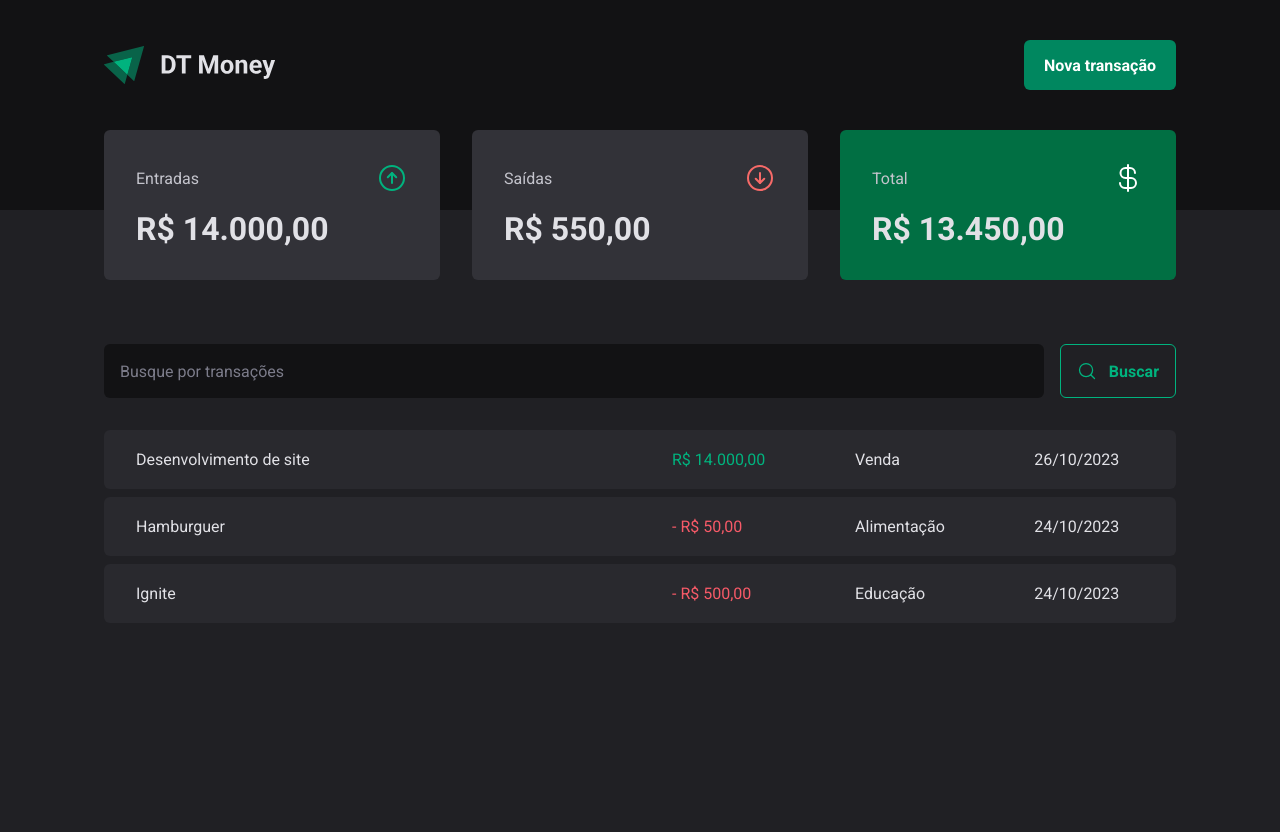
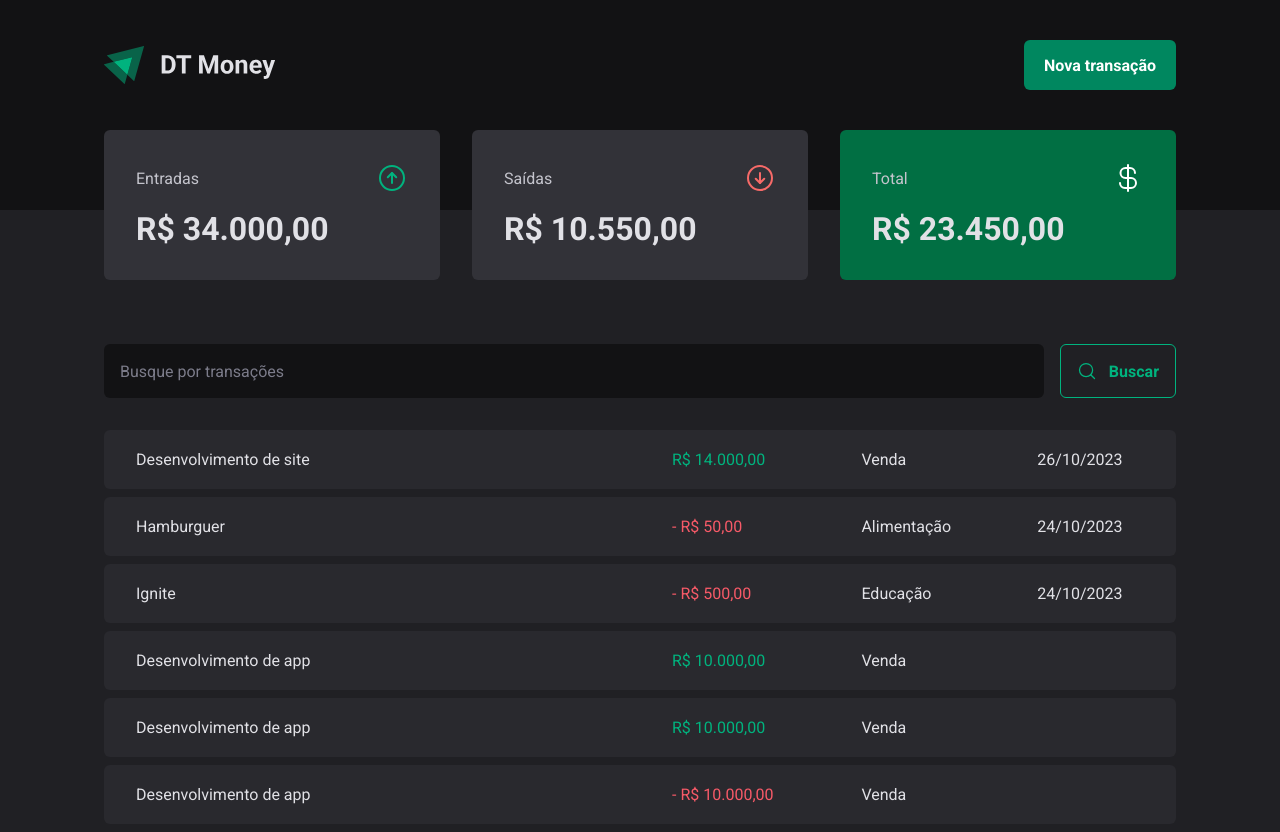
Before and after one commit to Luancss/Dtmoney-02, a React (Create React App) app: page / in a window 1280 px wide. Before the commit the page ends 800 px from the top, so only its background shows below. Built offline with nearby package versions, Linux system fonts and the light colour scheme; data requests are answered from the project's data file.

Commit message:
Created new transaction

```diff
--- a/server.json
+++ b/server.json
@@ -9,7 +9,7 @@
       "createdAt": "2023-10-26T20:10:27.431Z"
     },
     {
-      "id": 1,
+      "id": 2,
       "description": "Hamburguer",
       "type": "outcome",
       "category": "Alimentação",
@@ -17,12 +17,36 @@
       "createdAt": "2023-10-24T10:06:22.431Z"
     },
     {
-      "id": 1,
+      "id": 3,
       "description": "Ignite",
       "type": "outcome",
       "category": "Educação",
       "price": 500,
       "createdAt": "2023-10-24T10:06:22.431Z"
+    },
+    {
+      "description": "Desenvolvimento de app",
+      "price": 10000,
+      "category": "Venda",
+      "type": "income",
+      "createAt": "2023-11-17T16:47:47.086Z",
+      "id": 4
+    },
+    {
+      "description": "Desenvolvimento de app",
+      "price": 10000,
+      "category": "Venda",
+      "type": "income",
+      "createAt": "2023-11-17T17:09:35.182Z",
+      "id": 5
+    },
+    {
+      "description": "Desenvolvimento de app",
+      "price": 10000,
+      "category": "Venda",
+      "type": "outcome",
+      "createAt": "2023-11-17T17:10:29.230Z",
+      "id": 6
     }
   ]
 }
--- a/src/components/NewTransactionModal/index.tsx
+++ b/src/components/NewTransactionModal/index.tsx
@@ -10,6 +10,8 @@
 import * as z from "zod";
 import { Controller, useForm } from "react-hook-form";
 import { zodResolver } from "@hookform/resolvers/zod";
+import { useContext } from "react";
+import { TransactionsContext } from "../../contexts/TransactionsContext";
 
 const newTransactionFormSchema = z.object({
   description: z.string(),
@@ -21,11 +23,14 @@
 type NewTransactionFormInputs = z.infer<typeof newTransactionFormSchema>;
 
 export function NewTransactionModal() {
+  const {createTransaction} = useContext(TransactionsContext)
+
   const {
     control,
     register,
     handleSubmit,
     formState: { isSubmitting },
+    reset,
   } = useForm<NewTransactionFormInputs>({
     resolver: zodResolver(newTransactionFormSchema),
     defaultValues: {
@@ -34,8 +39,15 @@
   });
 
   async function handleCreateNewTransaction(data: NewTransactionFormInputs) {
-    await new Promise((resolve) => setTimeout(resolve, 2000));
-    console.log(data);
+    const {description, price, category, type} = data;
+
+    await createTransaction ({
+      description,
+      price,
+      category,
+      type,
+    })
+    reset();
   }
 
   return (
--- a/src/contexts/TransactionsContext.tsx
+++ b/src/contexts/TransactionsContext.tsx
@@ -10,9 +10,17 @@
   createdAt: string;
 }
 
+interface CreateTransactionInput {
+  description: string,
+  price: number;
+  category: string;
+  type: 'income' | 'outcome';
+}
+
 interface TransactionContextType {
   transactions: Transaction[];
   fetchTransactions: (query?: string) => Promise<void>;
+  createTransaction: (data: CreateTransactionInput) => Promise<void>;
 }
 
 interface TransactionProviderProps {
@@ -25,23 +33,42 @@
   const [transactions, setTransactions] = useState<Transaction[]>([]);
 
   async function fetchTransactions(query?: string) {
-      const response = await api.get('transactions', {
+    const response = await api.get("transactions", {
       params: {
+        _sort: "createdAt",
+        _order: "desc",
         q: query,
+      },
+    });
+    setTransactions(response.data);
   }
-      })
-      setTransactions(response.data);
+
+  async function createTransaction(data: CreateTransactionInput) {
+    const {description, price, category, type} = data;
+
+    const response = await api.post("transactions", {
+      description,
+      price,
+      category,
+      type,
+      createAt: new Date(),
+    });
+
+    setTransactions(state => [response.data, ...state])
   }
 
   useEffect(() => {
     fetchTransactions();
-    }, [])
-
+  }, []);
 
   return (
-    <TransactionsContext.Provider value={{
+    <TransactionsContext.Provider
+      value={{
         transactions,
-      fetchTransactions, }}>
+        fetchTransactions,
+        createTransaction,
+      }}
+    >
       {children}
     </TransactionsContext.Provider>
   );
--- a/src/pages/Transactions/index.tsx
+++ b/src/pages/Transactions/index.tsx
@@ -28,13 +28,15 @@
                   <td width="50%">{transaction.description}</td>
                   <td>
                     <PriceHighlight variant={transaction.type}>
-
-                      {transaction.type === 'outcome' && '- '}
+                      {transaction.type === "outcome" && "- "}
                       {priceFormatter.format(transaction.price)}
                     </PriceHighlight>
                   </td>
                   <td>{transaction.category}</td>
-                  <td>{dateFormatter.format(new Date(transaction.createdAt))}</td>
+                  <td>
+                    {transaction.createdAt &&
+                      dateFormatter.format(new Date(transaction.createdAt))}
+                  </td>
                 </tr>
               );
             })}
```
Lines whose indentation alone changed are shown as unchanged.
